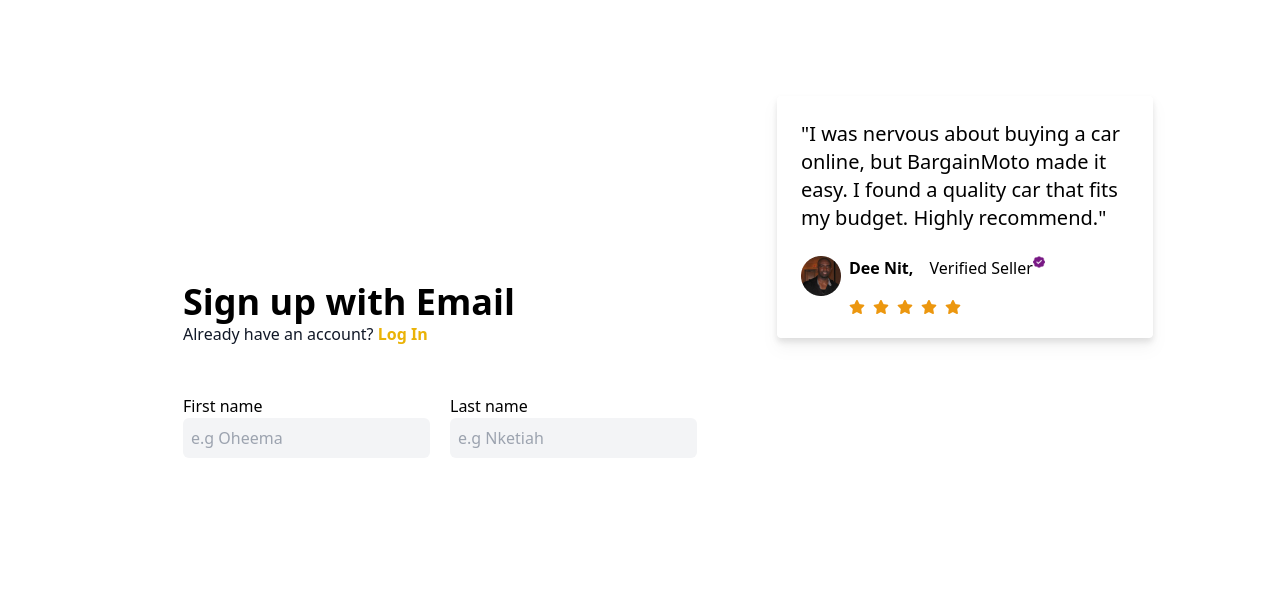
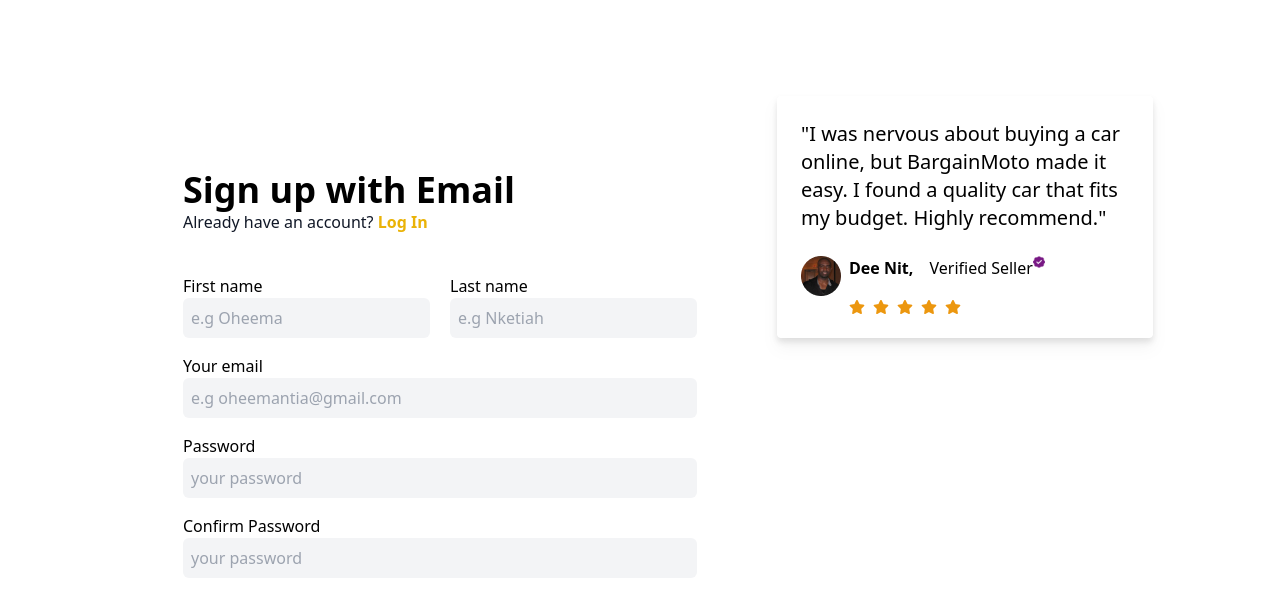
Before and after one commit to Nelson877/Bargain-portal, a website: page Signup/signupEmail.html in a window 1280 px wide. Shown: the part 103-710 px from the top of the page. Drawn offline with nearby package versions, Linux system fonts and the light colour scheme.

Commit message:
adding new update✔

```diff
--- a/Signup/signupEmail.html
+++ b/Signup/signupEmail.html
@@ -32,9 +32,10 @@
               >Log In</a
             ></span
           >
+          <!-- First name and Last section  Start-->
           <div class="inline-flex inline-grid grid-cols-2 gap-5">
-            <div class="py-4">
-                <span class="mb-2 text-md">First name</span><br>
+            <div class="py-2">
+              <span class="mb-2 text-md">First name</span><br />
               <input
                 type="text"
                 placeholder="e.g Oheema"
@@ -42,18 +43,54 @@
                 name="name"
               />
             </div>
-              <div class="py-4">
-                <span class="mb-2 text-md">Last name</span><br>
+            <div class="py-2">
+              <span class="mb-2 text-md">Last name</span><br />
               <input
                 type="text"
                 placeholder="e.g Nketiah"
                 class="p-2 bg-gray-100 rounded-md placeholder:font-light placeholder:text-gray-400"
                 name="name"
               />
-
             </div>
           </div>
+          <!-- First name and Last section  End-->
+          <!-- Email section start  -->
+          <div class="py-2">
+            <span class="mb-2 text-md">Your email</span>
+            <input
+              type="text"
+              placeholder="e.g oheemantia@gmail.com"
+              name="email"
+              class="w-full bg-gray-100 p-2 rounded-md placeholder:font-light placeholder:text-gray-400"
+            />
           </div>
+            <!-- Email section End  -->
+             <!-- Password section start  -->
+          <div class="py-2">
+            <span class="mb-2 text-md">Password</span>
+            <input
+              type="text"
+              placeholder="your password"
+              name="email"
+              class="w-full bg-gray-100 p-2 rounded-md placeholder:font-light placeholder:text-gray-400"
+            />
+          </div>
+            <!-- Password section End  -->
+               <!-- Confirm Password section start  -->
+          <div class="py-2">
+            <span class="mb-2 text-md">Confirm Password</span>
+            <input
+              type="text"
+              placeholder="your password"
+              name="email"
+              class="w-full bg-gray-100 p-2 rounded-md placeholder:font-light placeholder:text-gray-400"
+            />
+          </div>
+            <!-- Confirm Password section End  -->
+        </div>
+
+
+
 
         <!-- Left side section Ends -->
       </div>
```
Lines whose indentation alone changed are shown as unchanged.
